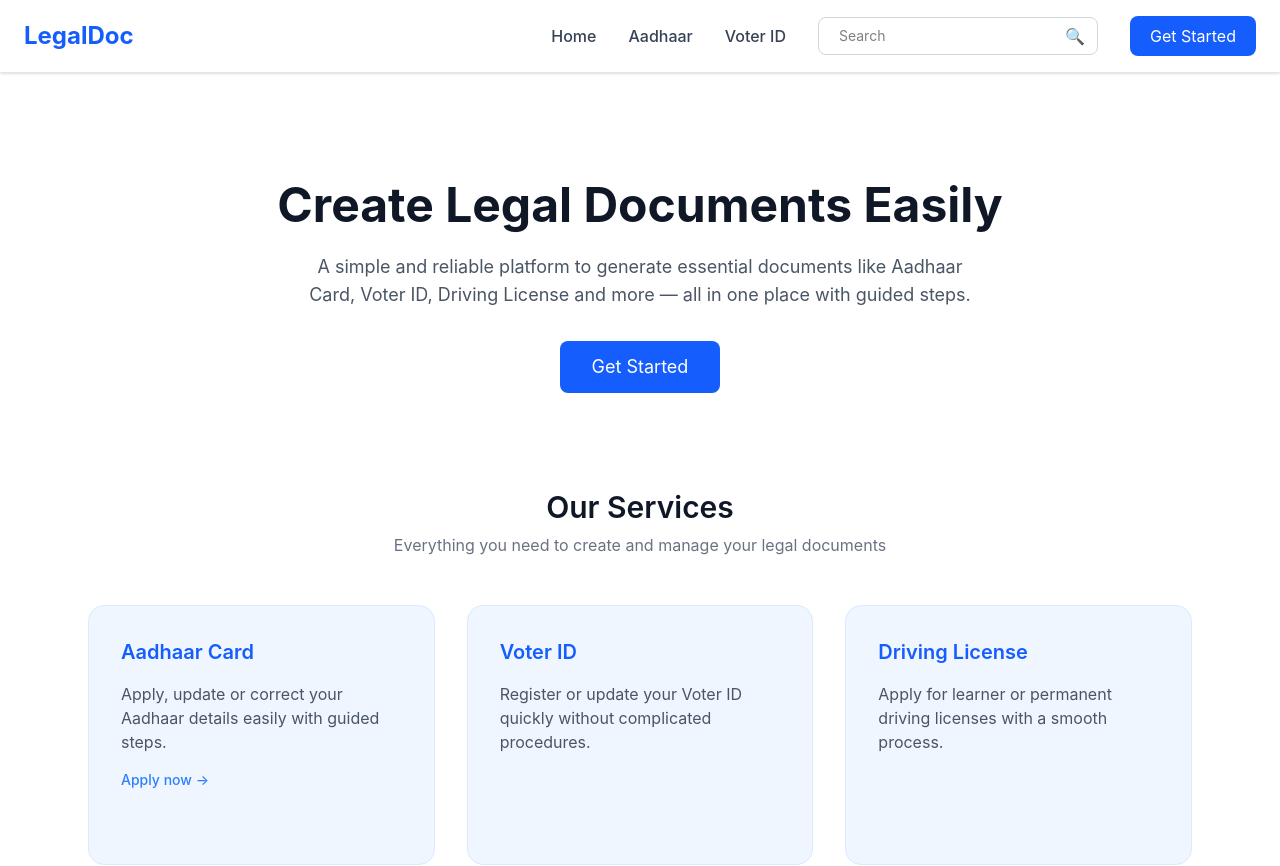
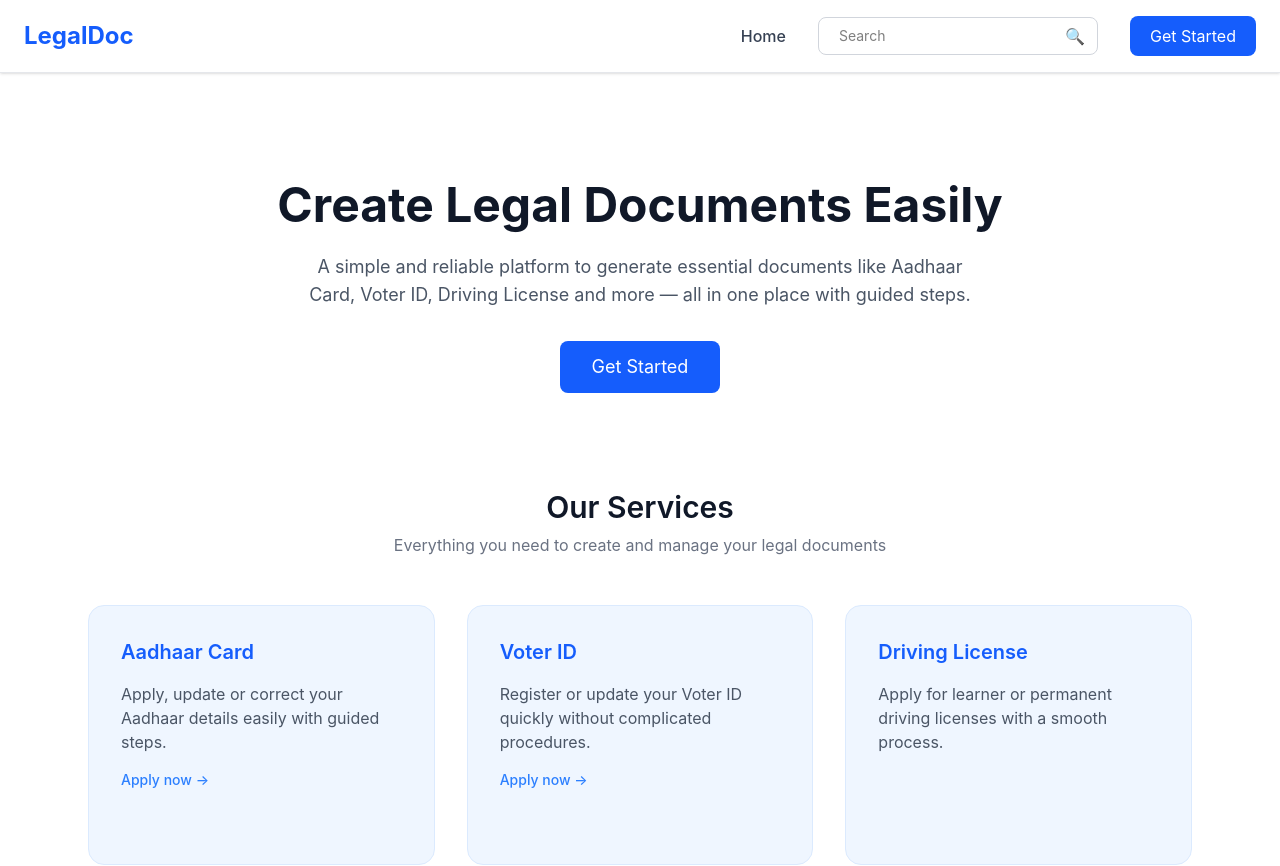
Before and after one commit to Kunalmj/hypernxt, a React app in the folder frontend/: page / in a window 1280 px wide. Shown: the top 866 px of the page. Built offline with nearby package versions, Linux system fonts and the light colour scheme; the HTML template or start-up script is replaced by a standard one.

Commit message:
fixed  navigation, and application routing structure

```diff
--- a/frontend/src/Router.jsx
+++ b/frontend/src/Router.jsx
@@ -11,7 +11,8 @@ const router = createBrowserRouter([
         element: <Layout />,
         children: [
             { path: "/", element: <Home /> },
-            { path: "/VoterForm", element: <VoterForm /> }
+            { path: "/voterform", element: <VoterForm /> },
+            { path: "/adharform", element: <AadhaarForm /> }
         ]
     }
 ])
--- a/frontend/src/layouts/Navbar.jsx
+++ b/frontend/src/layouts/Navbar.jsx
@@ -20,20 +20,6 @@ function Navbar() {
             className="text-gray-700 hover:text-blue-600 transition font-medium"
           >
             Home
-          </Link>
-
-          <Link
-            to="/AadhaarForm"
-            className="text-gray-700 hover:text-blue-600 transition font-medium"
-          >
-            Aadhaar
-          </Link>
-
-          <Link
-            to="/VoterIDForm"
-            className="text-gray-700 hover:text-blue-600 transition font-medium"
-          >
-            Voter ID
           </Link>
 
           {/* SEARCH */}
@@ -72,22 +58,6 @@ function Navbar() {
             Home
           </Link>
 
-          <Link
-            to="/AadhaarForm"
-            className="block text-gray-700 hover:text-blue-600"
-            onClick={() => setOpen(false)}
-          >
-            Aadhaar
-          </Link>
-
-          <Link
-            to="/VoterIDForm"
-            className="block text-gray-700 hover:text-blue-600"
-            onClick={() => setOpen(false)}
-          >
-            Voter ID
-          </Link>
-
           <div className="flex items-center border border-gray-300 rounded-lg px-3 py-2">
             <input
               type="text"
--- a/frontend/src/pages/Home.jsx
+++ b/frontend/src/pages/Home.jsx
@@ -17,7 +17,7 @@ const Home = () => {
           with guided steps.
         </p>
 
-        <Link to="/AadhaarForm">
+        <Link to="/adharform">
           <button className="mt-8 px-8 py-3 bg-blue-600 text-white rounded-lg text-lg hover:bg-blue-700 transition">
             Get Started
           </button>
@@ -94,11 +94,12 @@ const Home = () => {
 const services = [
   {
     title: "Aadhaar Card",
-    link: "/AadhaarForm",
+    link: "/adharform",
     desc: "Apply, update or correct your Aadhaar details easily with guided steps.",
   },
   {
     title: "Voter ID",
+    link: "/voterform",
     desc: "Register or update your Voter ID quickly without complicated procedures.",
   },
   {
```
